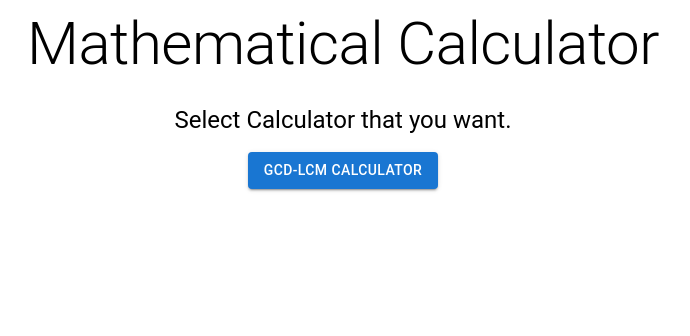
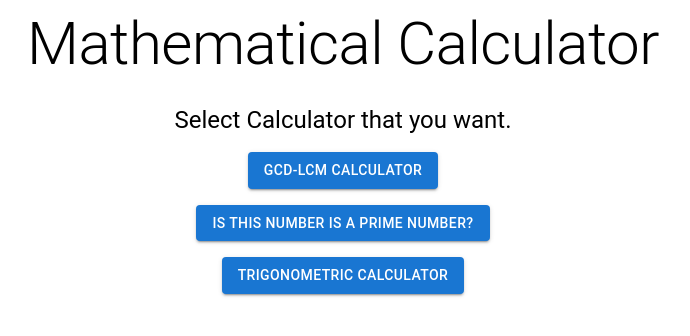
Before and after one commit to lebrancconvas/Mathematical-Lightweight-Calculator, a React (Create React App) app in the folder client/: page / in a window 1280 px wide. Shown: the top 336 px of the page, without its empty margins (297-987 px from the left). Built offline with nearby package versions, Linux system fonts and the light colour scheme.

Commit message:
💄 Add New Calculator on Homepage UI.

```diff
--- a/client/src/pages/Homepage.jsx
+++ b/client/src/pages/Homepage.jsx
@@ -6,6 +6,7 @@ import {Box} from '@mui/system';
 const Homepage = () => {
 	const navigator = useNavigate();
 	const toGCDLCM = () => navigator('/gcdlcm');
+	const toIsPrime = () => navigator('/isprime');
 	return(
 		<div>
 			<Box sx={{textAlign: 'center'}}>
@@ -14,8 +15,14 @@ const Homepage = () => {
 			<Box sx={{textAlign: 'center'}} mt={3}>
 				<Typography variant="h5">Select Calculator that you want.</Typography>
 			</Box>
-			<Box sx={{textAlign: 'center'}} mt={2} onClick={toGCDLCM}>
-				<Button variant="contained">GCD-LCM Calculator</Button>
+			<Box sx={{textAlign: 'center'}} mt={2}>
+				<Button variant="contained" onClick={toGCDLCM}>GCD-LCM Calculator</Button>
+			</Box>
+			<Box sx={{textAlign: 'center'}} mt={2}>
+				<Button variant="contained" onClick={toIsPrime}>Is this number is a prime number?</Button>
+			</Box>
+			<Box sx={{textAlign: 'center'}} mt={2}>
+				<Button variant="contained">Trigonometric Calculator</Button>
 			</Box>
 		</div>
 	)
```
